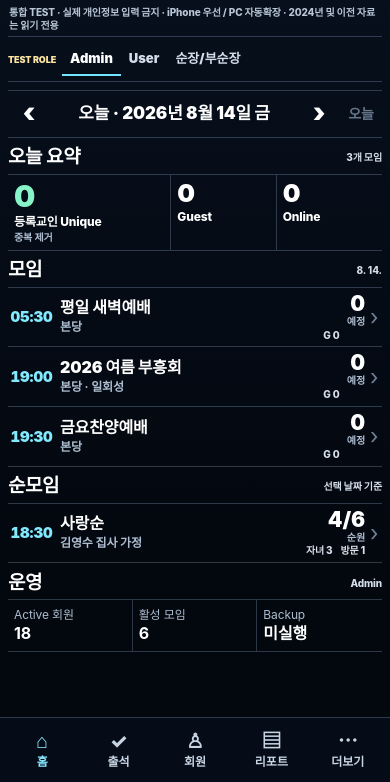
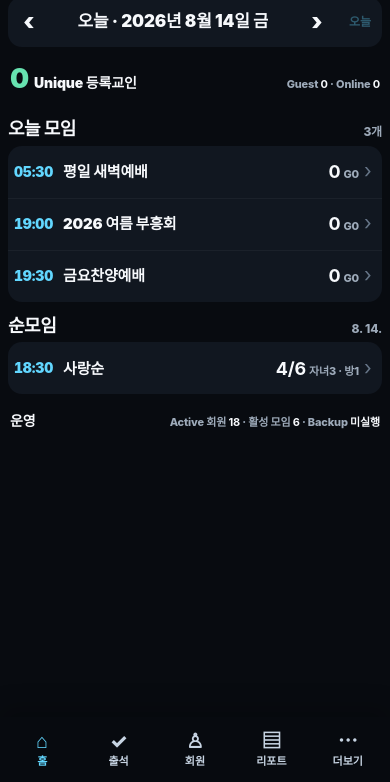
Before and after one commit to aimhighjb/church-attendance-demo, a plain HTML site: page app-v1/index.html in a window 390 px wide. Shown: the part 62-844 px from the top of the page. Drawn offline with Linux system fonts and the light colour scheme.

Commit message:
Enable simplified iPhone UI v4

```diff
--- a/app-v1/index.html
+++ b/app-v1/index.html
@@ -3,15 +3,16 @@
 <head>
   <meta charset="utf-8" />
   <meta name="viewport" content="width=device-width,initial-scale=1,viewport-fit=cover,maximum-scale=5" />
-  <meta name="theme-color" content="#07101d" />
+  <meta name="theme-color" content="#080b10" />
   <meta name="apple-mobile-web-app-capable" content="yes" />
   <meta name="apple-mobile-web-app-status-bar-style" content="black-translucent" />
   <meta name="apple-mobile-web-app-title" content="교회출석" />
   <link rel="manifest" href="manifest.webmanifest" />
-  <title>교회 출석관리 통합 Test v1</title>
+  <title>교회 출석관리 iPhone Test v4</title>
   <link rel="stylesheet" href="styles.css" />
   <link rel="stylesheet" href="redesign-v2.css" />
   <link rel="stylesheet" href="flow-v3.css" />
+  <link rel="stylesheet" href="ios-v4.css" />
 </head>
 <body>
   <div id="app"></div>
@@ -29,5 +30,6 @@
   <script src="app-6d.js"></script>
   <script src="redesign-v2.js"></script>
   <script src="flow-v3.js"></script>
+  <script src="ios-v4.js"></script>
 </body>
 </html>
```
